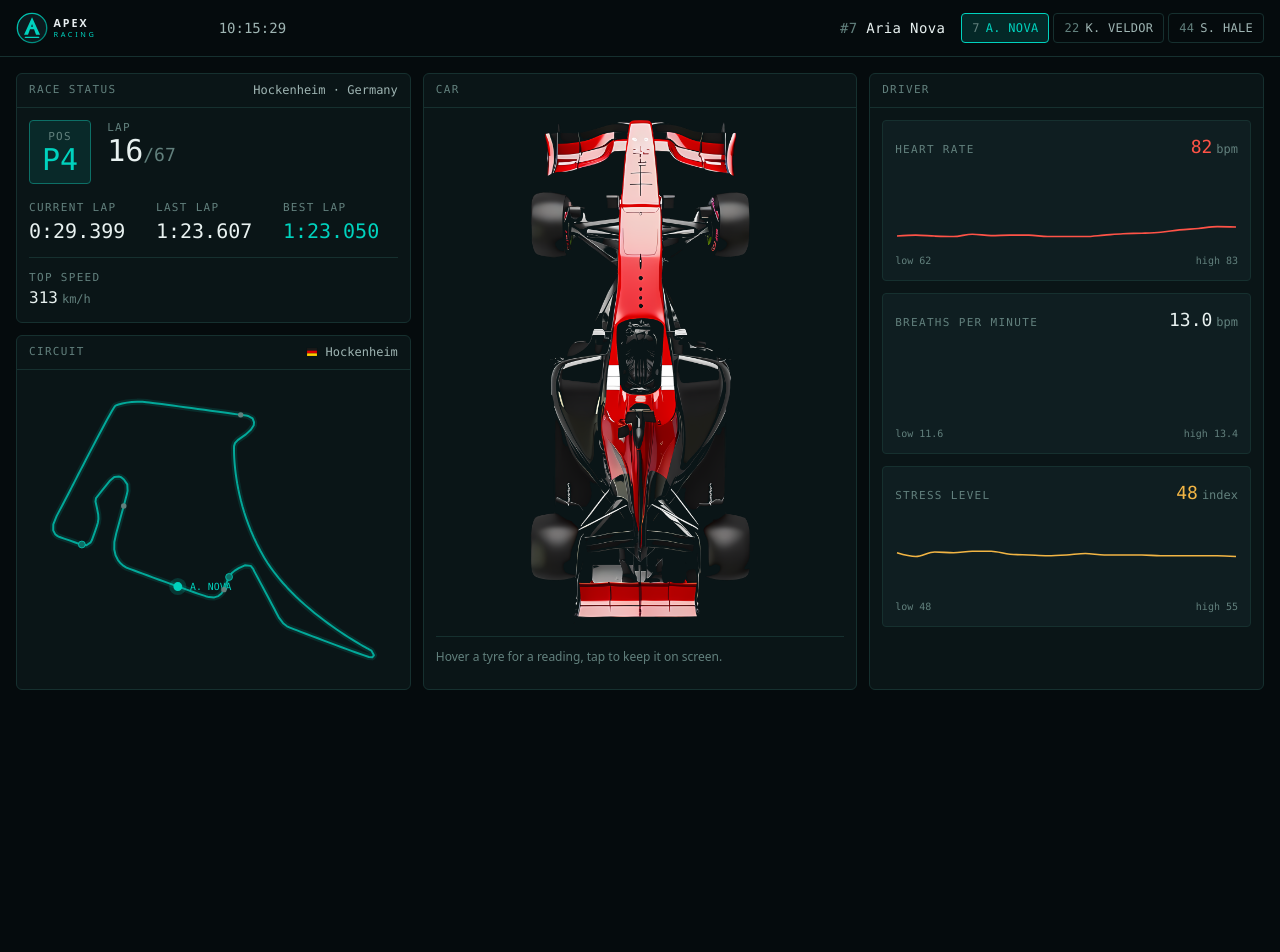
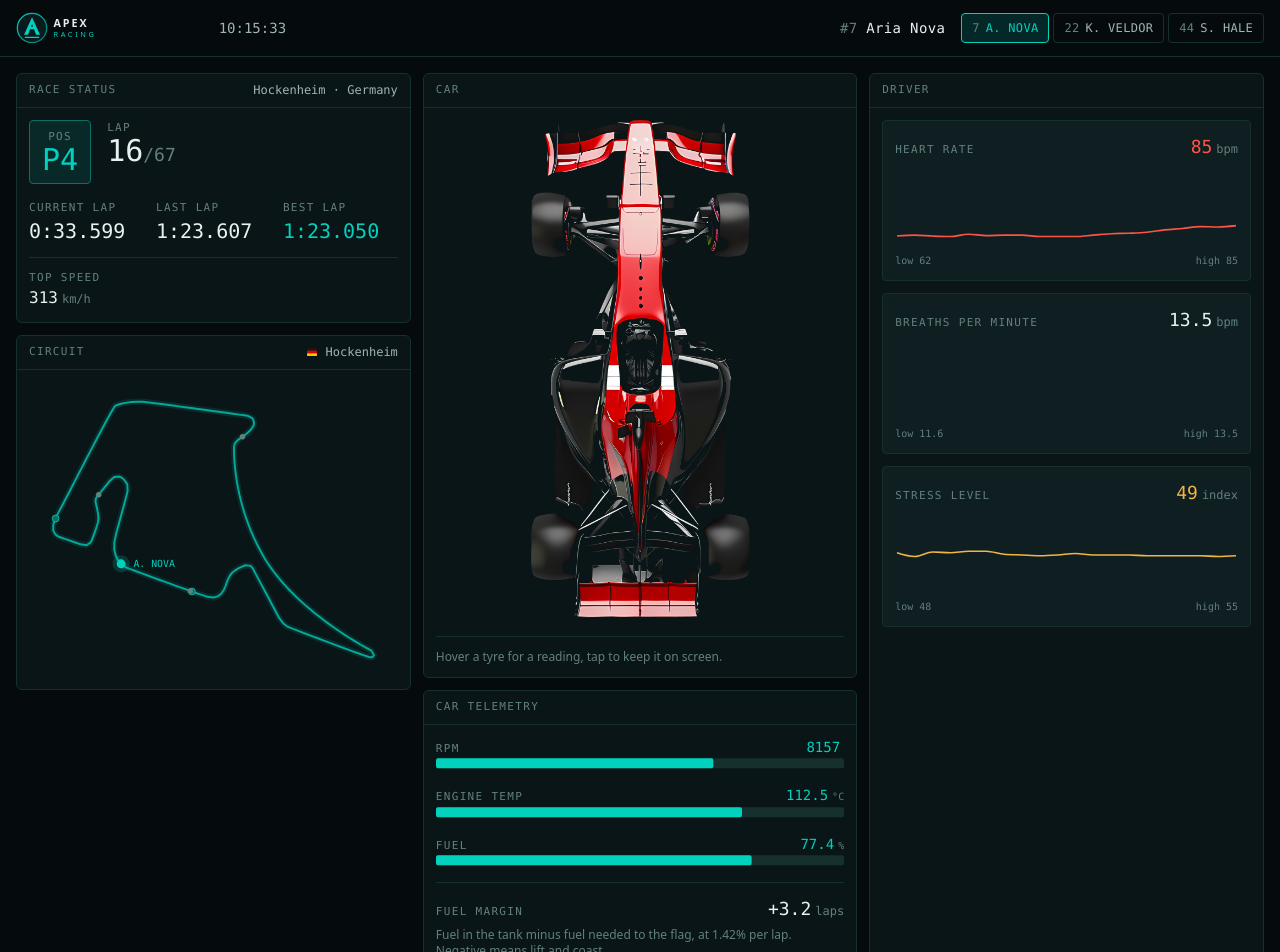
Before and after one commit to ahamedzoha/apex-race-control, a React (Vite) app: page / in a window 1280 px wide. Shown: the top 952 px of the page. Before the commit the page ends 800 px from the top, so only its background shows below. Built offline with nearby package versions, Linux system fonts and the light colour scheme.

Commit message:
Added car telemetry bars and fuel margin

```diff
--- a/src/App.tsx
+++ b/src/App.tsx
@@ -1,4 +1,5 @@
 import { CarDiagram } from "./components/CarDiagram";
+import { CarTelemetry } from "./components/CarTelemetry";
 import { DriverSwitcher } from "./components/DriverSwitcher";
 import { DriverVitals } from "./components/DriverVitals";
 import { RaceStatus } from "./components/RaceStatus";
@@ -38,7 +39,10 @@ export default function App() {
           <RaceStatus />
           <TrackMap />
         </div>
-        <CarDiagram />
+        <div className="flex flex-col gap-3">
+          <CarDiagram />
+          <CarTelemetry />
+        </div>
         <DriverVitals />
       </main>
     </div>
--- /dev/null
+++ b/src/components/CarTelemetry.tsx
@@ -0,0 +1,74 @@
+import { LIMITS } from "../sim/events";
+import { useRace } from "../state/RaceContext";
+import { Panel } from "./Panel";
+import { TelemetryBar } from "./TelemetryBar";
+
+export function CarTelemetry() {
+  const rpm = useRace((s) => s.driver.rpm);
+  const engineTempC = useRace((s) => s.driver.engineTempC);
+  const fuelPercent = useRace((s) => s.driver.fuelPercent);
+  const fuelMarginLaps = useRace((s) => s.driver.fuelMarginLaps);
+  const fuelPerLap = useRace((s) => s.driver.fuelPerLapPercent);
+
+  const engineColor =
+    engineTempC >= LIMITS.engineTempC.critical
+      ? "var(--color-critical)"
+      : engineTempC >= LIMITS.engineTempC.caution
+        ? "var(--color-caution)"
+        : "var(--color-apex)";
+
+  const marginColor =
+    fuelMarginLaps <= LIMITS.fuelMarginLaps.critical
+      ? "var(--color-critical)"
+      : fuelMarginLaps <= LIMITS.fuelMarginLaps.caution
+        ? "var(--color-caution)"
+        : "var(--color-ok)";
+
+  return (
+    <Panel title="Car telemetry">
+      <div className="flex flex-col gap-4">
+        <TelemetryBar
+          label="RPM"
+          value={rpm}
+          unit=""
+          domain={[0, 12000]}
+          color="var(--color-apex)"
+        />
+        <TelemetryBar
+          label="Engine temp"
+          value={engineTempC}
+          unit="°C"
+          domain={[0, 150]}
+          color={engineColor}
+          decimals={1}
+        />
+        <TelemetryBar
+          label="Fuel"
+          value={fuelPercent}
+          unit="%"
+          domain={[0, 100]}
+          color="var(--color-apex)"
+          decimals={1}
+        />
+
+        <div className="border-t border-edge pt-3">
+          <div className="flex items-baseline justify-between gap-3">
+            <p className="label">Fuel margin</p>
+            <p
+              className="tabular font-mono text-lg"
+              style={{ color: marginColor }}
+            >
+              {fuelMarginLaps >= 0 ? "+" : ""}
+              {fuelMarginLaps.toFixed(1)}
+              <span className="ml-1 text-xs text-ink-faint">laps</span>
+            </p>
+          </div>
+          <p className="mt-1 text-xs text-ink-faint">
+            Fuel in the tank minus fuel needed to the flag, at{" "}
+            {fuelPerLap.toFixed(2)}% per lap. Negative means lift and coast.
+          </p>
+        </div>
+      </div>
+    </Panel>
+  );
+}
--- /dev/null
+++ b/src/components/TelemetryBar.tsx
@@ -0,0 +1,51 @@
+import { Bar, BarChart, ResponsiveContainer, XAxis, YAxis } from "recharts";
+
+type TelemetryBarProps = {
+  label: string;
+  value: number;
+  unit: string;
+  domain: [number, number];
+  color: string;
+  decimals?: number;
+};
+
+export function TelemetryBar({
+  label,
+  value,
+  unit,
+  domain,
+  color,
+  decimals = 0,
+}: TelemetryBarProps) {
+  return (
+    <div>
+      <div className="flex items-baseline justify-between gap-3">
+        <p className="label">{label}</p>
+        <p className="tabular font-mono text-sm" style={{ color }}>
+          {value.toFixed(decimals)}
+          <span className="ml-1 text-[10px] text-ink-faint">{unit}</span>
+        </p>
+      </div>
+
+      <div className="h-3">
+        <ResponsiveContainer width="100%" height="100%">
+          <BarChart
+            layout="vertical"
+            data={[{ value }]}
+            margin={{ top: 0, right: 0, bottom: 0, left: 0 }}
+          >
+            <XAxis type="number" domain={domain} hide />
+            <YAxis type="category" hide />
+            <Bar
+              dataKey="value"
+              fill={color}
+              radius={2}
+              isAnimationActive={false}
+              background={{ fill: "var(--color-edge)", radius: 2 }}
+            />
+          </BarChart>
+        </ResponsiveContainer>
+      </div>
+    </div>
+  );
+}
```
